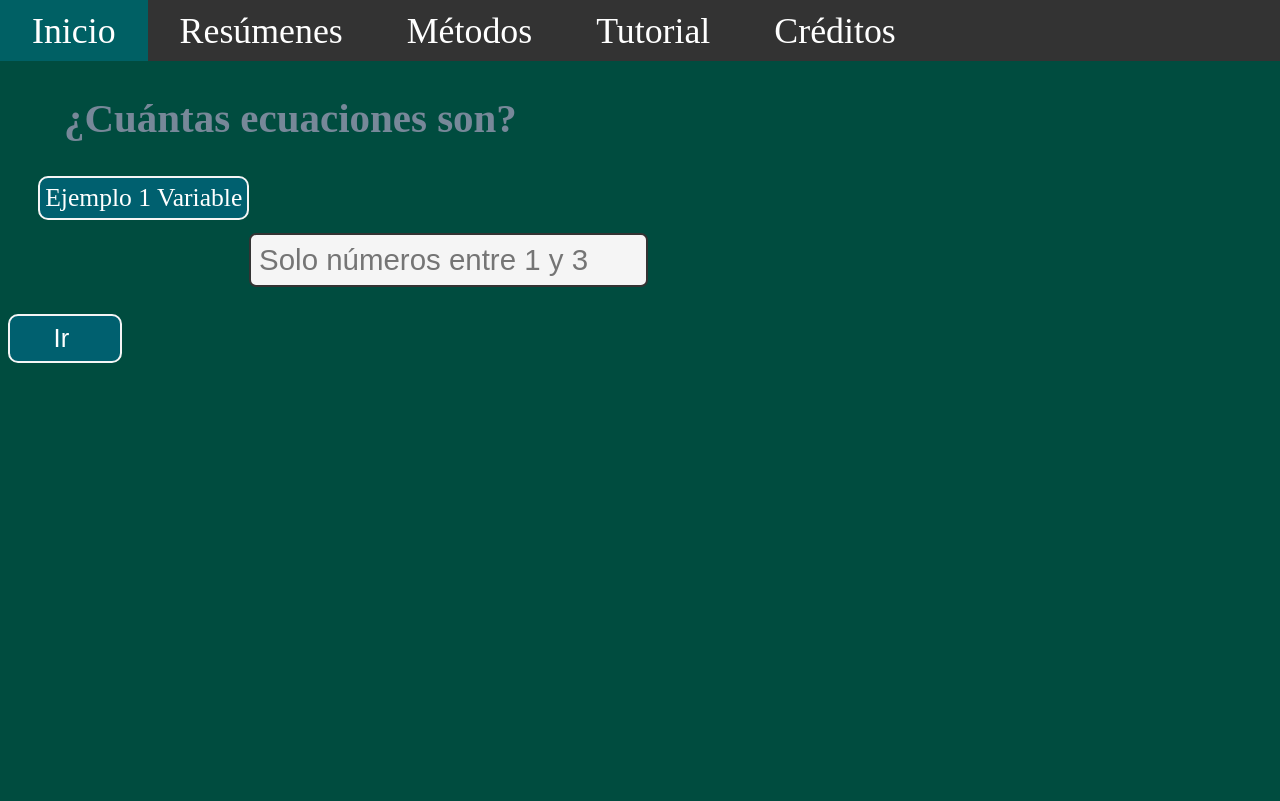
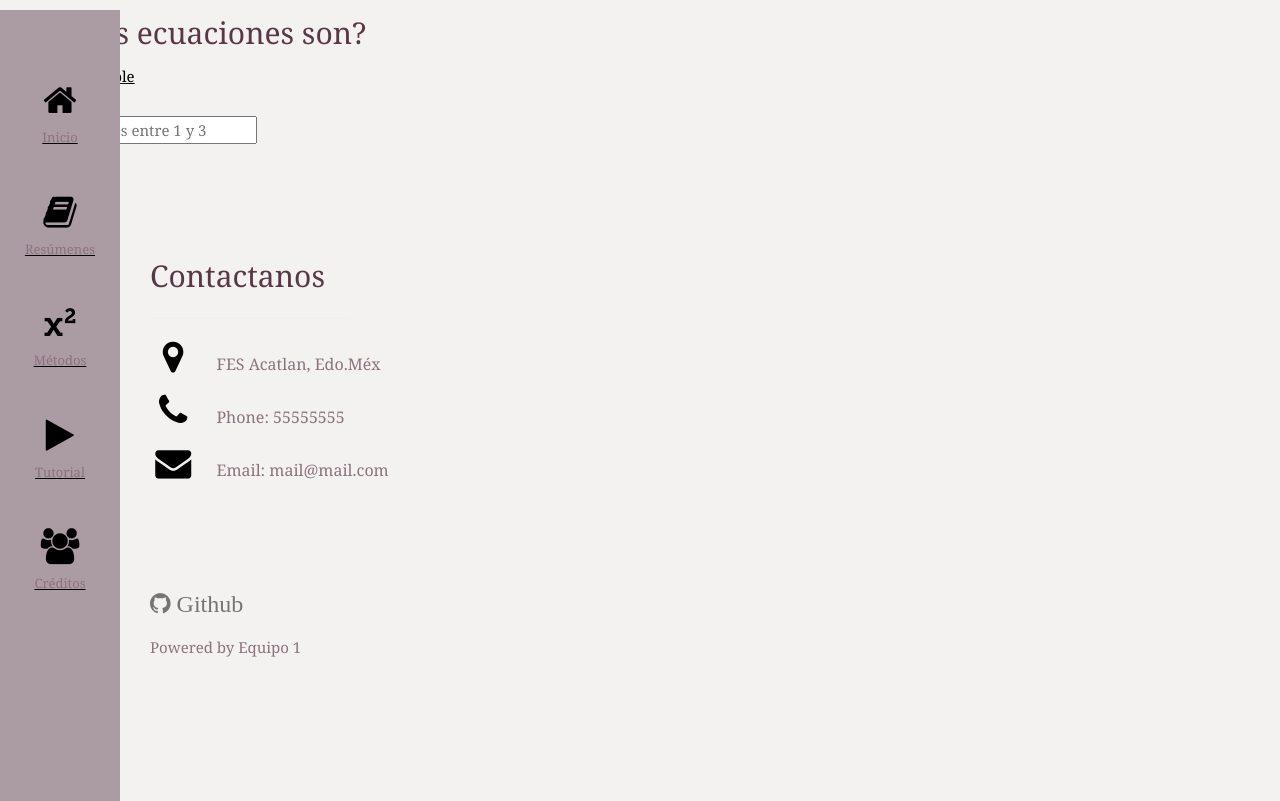
Before and after one commit to mucinoab/MII, a Django app: page /punto_fijo/ in a window 1280 px wide. Before the commit the page ends 363 px from the top, so only its background shows below. Run offline with Django 3.2, Linux system fonts and the light colour scheme.

Commit message:
Update base.html

```diff
--- a/templates/base.html
+++ b/templates/base.html
@@ -1,211 +1,89 @@
 <!DOCTYPE html>
-<html lang="html">
-{% load static %}
-
-<head>
-    <link rel="shortcut icon" href="{% static "favicon.ico" %}"/>
+<html>
+<title>Métodos Numéricos II</title>
 <meta charset="UTF-8">
-    <meta name="viewport"
-          content="width=device-width, initial-scale=1.0">
-    <meta http-equiv="X-UA-Compatible" content="ie=edge">
+<meta name="viewport" content="width=device-width, initial-scale=1">
+<link rel="stylesheet" href="https://www.w3schools.com/w3css/4/w3.css">
+<link rel="stylesheet" href="https://cdnjs.cloudflare.com/ajax/libs/font-awesome/4.7.0/css/font-awesome.min.css">
 <style>
-        img {
-            margin-top: .5vh;
-            border-radius: 10px;
-            max-width: 100%;
-            display: block;
-            margin-left: auto;
-            margin-right: auto;
-            height: auto;
-        {#object-fit: cover;#}
+    body {
+        font-family: "Georgia", serif;
+        background-color: #f3f2f1;
     }
 
-        body {
-            background-color: #004c3f;
-            height: fit-content;
-            margin: 0;
-            /* overflow: hidden;
-            background-image: linear-gradient(#004c37,rgb(0, 184, 24));
-            background-repeat: no-repeat;  */
+    h1{
+        font-family: "Georgia", serif;
+        margin-left: 150px;
+        color: #5e3c58;
+        padding-top: 50px;
+    }
+    h2{
+        font-family: "Georgia", serif;
+        color: #583747;
     }
 
-        h1 {
-            color: white;
-            font-family: fira code retina;
-            font-size: 3vw;
+    h3{
+        font-family: "Georgia", serif;
+        color: #583747;
+        font-size: medium;
     }
 
-        h2 {
-            color: lightslategray;
-            font-family: fira code retina;
-            font-size: 3.2vw;
-            padding-left: 5vw;
+    p{
+        color: #8a737e;
+        font-size: medium;
+    }
+
+    h3{
+        font-size: small;
+        color: #8a737e;
+    }
+
+    div{
+        color: #6d7258;
+        padding: large;
+    }
+
+    .w3-row-padding img {
+        margin-bottom: 12px
+        color: #E09F74;
+    }
+
+    /* Set the width of the sidebar to 120px */
+    .w3-sidebar {
+        width: 120px;
+        background: #ab9ba3;
+    }
+
+    /* Add a left margin to the "page content" that matches the width of the sidebar (120px) */
+    #main {
+        margin-left: 120px
+    }
+
+    /* Remove margins from "page content" on small screens */
+    @media only screen and (max-width: 600px) {#main {
+        margin-left: 0
+    }
 
     }
-
-        ul {
-            position: fixed;
-            list-style-type: none;
-            margin: 0;
-            padding: 0;
-            overflow: hidden;
-            background-color: #333;
-            font-family: fira code bold;
-            font-size: 3vw;
-            top: 0;
-            width: 100%;
-        }
-
-        p {
-            color: white;
-            width: 90vw;
-            text-align: justify;
-            text-indent: 5vw;
-            font-size: 3vw;
-            display: table;
-            margin: auto;
-        }
-
-        li a, .dropbtn {
-            display: inline-block;
-            font-family: fira code retina;
-            font-size: 2.8vw;
-            color: white;
-            text-align: center;
-            padding: 1.2vh 2.5vw;
-            text-decoration: none;
-        }
-
-        li {
-            float: left;
-        }
-
-        li a:hover, .dropdown:hover .dropbtn {
-            background-color: #006064;
-        }
-
-        li.dropdown {
-            display: inline-block;
-        }
-
-        .dropdown-content {
-            display: none;
-            position: fixed;
-            background-color: #333;
-            min-width: 2vh;
-            box-shadow: 0px 8px 16px 0px rgba(5, 100, 1, 0.2);
-            z-index: 1;
-        }
-
-        .dropdown-content a {
-            color: whitesmoke;
-        {#padding: 12px 16px;#} padding: 1vw;
-            text-decoration: none;
-            display: block;
-            text-align: left;
-        }
-
-        .dropdown-content a:hover {
-            background-color: #00606f;
-
-        }
-
-        .dropdown:hover .dropdown-content {
-            display: block;
-        }
-
-        input[type=text] {
-            margin: 1vh;
-            width: 20vm;
-            box-sizing: border-box;
-            border: 2px solid #333;
-            display: block;
-            border-radius: 7px;
-            font-size: 2.3vw;
-            background-color: whitesmoke;
-        {#padding: 12px 20px 12px 40px;#} padding: 1vh;
-            transition: width 0.4s ease-in-out;
-        }
-
-        input[type=text]:focus {
-            border: 3px solid #555;
-        }
-
-        input[type=button], input[type=submit], input[type=reset] {
-            background-color: #00606f;
-            border: 2px solid whitesmoke;
-            border-radius: 10px;
-            color: white;
-            padding: 1vh;
-            text-decoration: none;
-            float: left;
-            margin-top: 1.5vw;
-            margin-left: 1vh;
-            margin-bottom: 3vw;
-            text-align: center;
-            display: inline-block;
-            font-size: 2vw;
-            cursor: pointer;
-        }
-
-        .button {
-            background-color: #00606f;
-            border: 2px solid whitesmoke;
-            border-radius: 10px;
-            transition: all 0.5s;
-            cursor: pointer;
-            color: white;
-            padding: .6vh;
-            text-decoration: none;
-            margin-left: 3vw;
-            margin-bottom: 3vw;
-            text-align: center;
-            float: left;
-            font-size: 2vw;
-            cursor: pointer;
-        }
-
-        .button span {
-            cursor: pointer;
-            display: inline-block;
-            position: relative;
-            transition: 0.5s;
-        }
-
-        .button span:after {
-            content: '\00bb';
-            position: absolute;
-            opacity: 0;
-            top: 0;
-            right: -20px;
-            transition: 0.5s;
-        }
-
-        .button:hover span {
-            padding-right: 25px;
-        }
-
-        .button:hover span:after {
-            opacity: 1;
-            right: 0;
-        }
-
     label {
-            color: white;
+        color:#F0DD81;
         width: 90vw;
         font-size: 3.3vw;
         margin: 1vw;
     }
 
     table {
-            font-family: arial, sans-serif;
+        font-family: "Georgia", serif;
         border-collapse: collapse;
+        border-style: double;
+
         width: fit-content;
         float: center;
     }
 
     th {
         border: 1px solid #dddddd;
+        border-style: double;
         text-align: center;
         padding: 1vm;
         background: #333;
@@ -214,7 +92,8 @@
     }
 
     td {
-            border: 1px solid #dddddd;
+        border-style: double;
+        border: 2px solid #dddddd;
         font-size: 2.3vw;
         text-align: left;
         padding: 8px;
@@ -222,7 +101,7 @@
     }
 
     tr:nth-child(even) {
-            background-color: #146658;
+        background-color: #ddcf90;
     }
 
     /* Maneja la barra de scroll */
@@ -242,28 +121,76 @@
         background: #333;
     }
 
+    margin-right:
+
+    350
+    px
+
+    ;
 </style>
+<body>
 
-    <title>Métodos Numéricos II</title>
+<!-- Icon Bar (Sidebar - hidden on small screens) -->
+<nav class="w3-sidebar w3-bar-block w3-small w3-hide-small w3-center">
+    <br> <br> <br> <br>
+    <a href="/">
+        <i class="fa fa-home w3-xxlarge"></i>
+        <h3>Inicio</h3> <br> <br>
+    </a>
+    <a href="/resumenes">
+        <i class="fa fa-book w3-xxlarge"></i>
+        <h3>Resúmenes</h3> <br> <br>
+    </a>
+    <a href="/metodos">
+        <i class="fa fa-superscript w3-xxlarge"></i>
+        <h3>Métodos</h3> <br> <br>
+    </a>
+    <a href="#tutorial">
+        <i class="fa fa-play w3-xxlarge"></i>
+        <h3>Tutorial</h3> <br> <br>
+    </a>
+    <a href="#sobre_nosotros">
+        <i class="fa fa-users w3-xxlarge"></i>
+        <h3>Créditos</h3>
+    </a>
+</nav>
 
-</head>
-<ul>
-    <li><a href="/">Inicio</a></li>
-    <li><a href="/resumenes">Resúmenes</a></li>
-    <li class="dropdown">
-        <a href="#metos" class="dropbtn">Métodos</a>
-        <div class="dropdown-content">
-            <a href="/metodo_newton">Newton</a>
-            <a href="/punto_fijo">Punto Fijo</a>
-            <a href="#">Método 3 </a>
+<!-- Navbar on small screens (Hidden on medium and large screens) -->
+<div class="w3-top w3-hide-large w3-hide-medium" id="myNavbar">
+    <div class="w3-bar w3-black w3-opacity w3-hover-opacity-off w3-center w3-xsmall">
+        <a href="/" class="w3-bar-item w3-button" style="width:15% !important">Inicio</a>
+        <a href="/resumenes" class="w3-bar-item w3-button" style="width:27% !important">Resúmenes</a>
+        <a href="/metodos" class="w3-bar-item w3-button" style="width:21% !important">Métodos</a>
+        <a href="#tutorial" class="w3-bar-item w3-button" style="width:18% !important">Tutorial</a>
+        <a href="#sobre_nosotros" class="w3-bar-item w3-button" style="width:19% !important">Créditos</a>
     </div>
-    </li>
-    <li><a href="#tutorial">Tutorial</a></li>
-    <li><a href="#sobre_nosotros">Créditos</a></li>
-</ul>
-<div style="padding-top:2.5vw; margin-top: 3.5vh;">
+</div>
+
 <body>
-    {% block content %} replace me {% endblock %}
+{% block content %}
+{% endblock %}
 </body>
+
+<!-- Contact Section -->
+<div class="w3-padding-64 w3-content w3-text-grey" id="contacto">
+    <h2>Contactanos</h2>
+    <hr style="width:200px" class="w3-opacity">
+
+    <div>
+        <p><i class="fa fa-map-marker fa-fw w3-text-black w3-xxlarge w3-margin-right"></i> FES Acatlan, Edo.Méx</p>
+        <p><i class="fa fa-phone fa-fw w3-text-black w3-xxlarge w3-margin-right"></i> Phone: 55555555</p>
+        <p><i class="fa fa-envelope fa-fw w3-text-black w3-xxlarge w3-margin-right"> </i> Email: mail@mail.com</p>
     </div>
+    <br>
+
+    <!-- Footer -->
+  <footer class="w3-content w3-padding-64 w3-text-grey w3-xlarge">
+    <i class="fa fa-github w3-hover-opacity">   Github</i>
+    <p class="w3-medium">Powered by Equipo 1</a></p>
+  <!-- End footer -->
+  </footer>
+
+</div>
+
+</body>
 </html>
```
Lines whose indentation alone changed are shown as unchanged.
